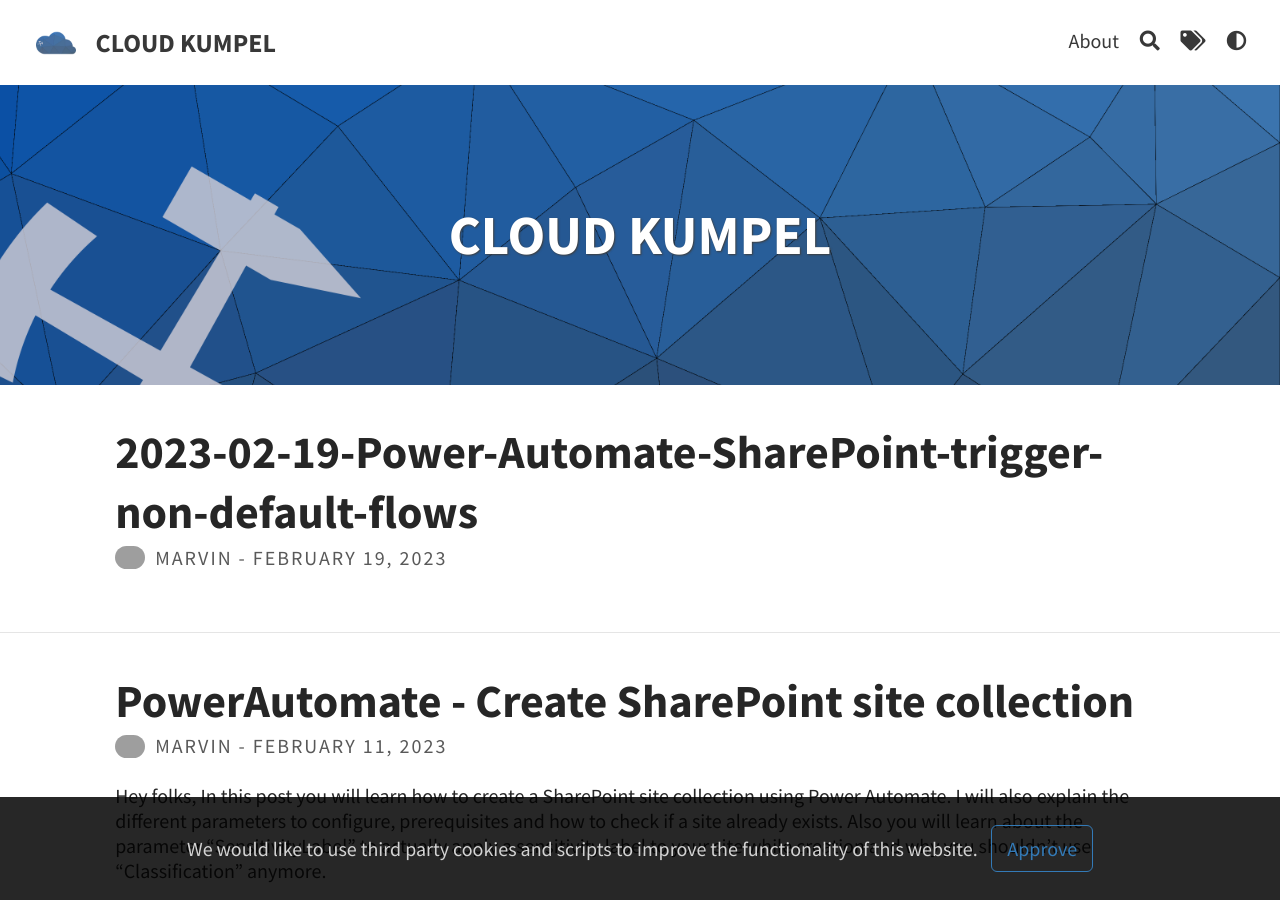
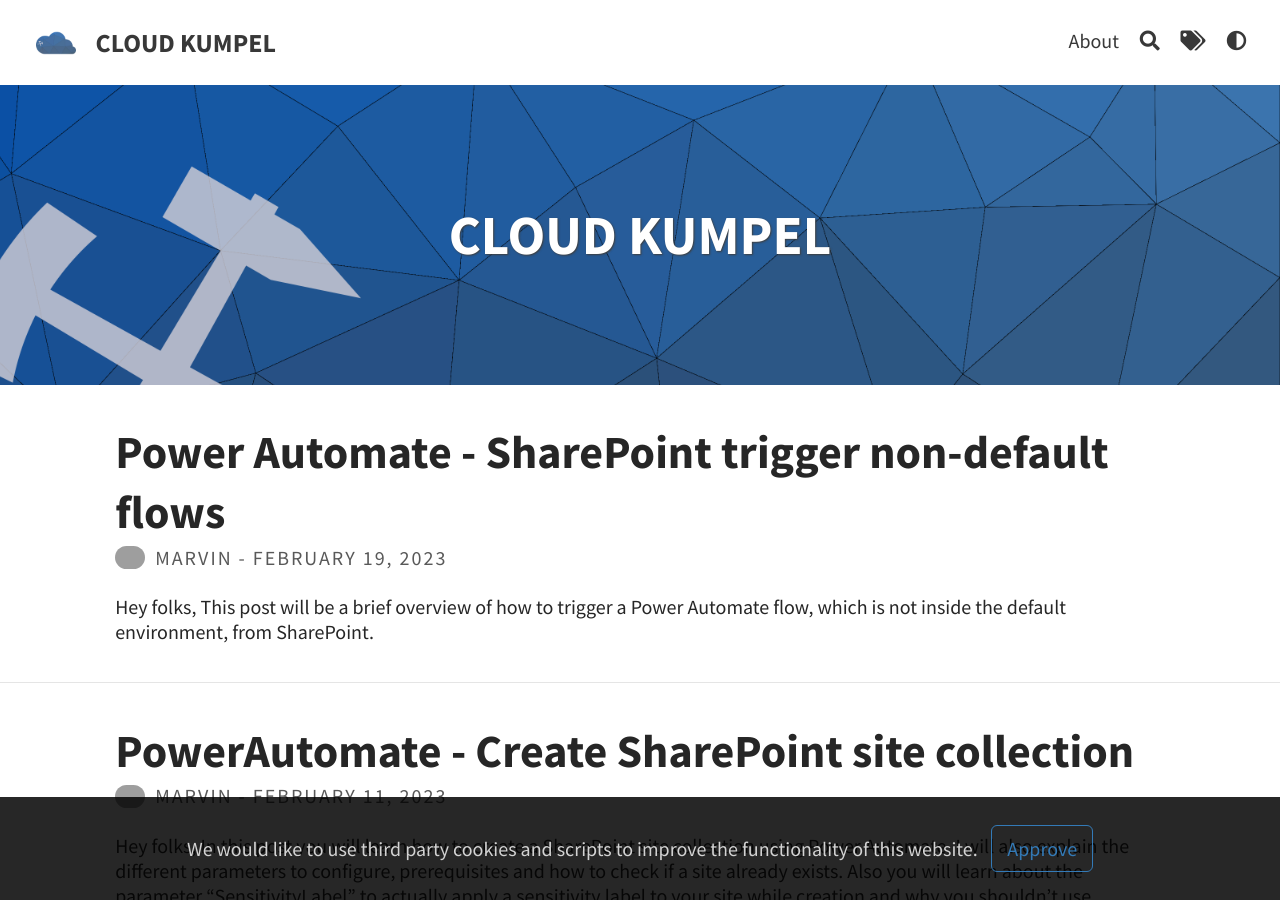
Before and after one commit to Cloud-Kumpel/CloudKumpel, a Jekyll site: the page built from index.html, in a window 1280 px wide and 900 px high. Built offline with Jekyll 4.4.1, drawn with Linux system fonts in a browser that asks for light colours; the list of posts is cut into pages by our own code; some of the changed lines change nothing that is shown; grey boxes are pictures that could not be loaded.

Commit message:
Update from Forestry.io marvin.bangert@outlook.de updated _posts/2023-02-19-power-automate-sharepoint-trigger-non-default-flows.md

```diff
--- a/_posts/2023-02-19-power-automate-sharepoint-trigger-non-default-flows.md
+++ b/_posts/2023-02-19-power-automate-sharepoint-trigger-non-default-flows.md
@@ -3,14 +3,122 @@
 feature-img: assets/img/posts/2023-02-02/header-image.png
 author: MarvinBangert
 excerpt_separator: "<!--more-->"
-title: 2023-02-19-Power-Automate-SharePoint-trigger-non-default-flows
+title: Power Automate - SharePoint trigger non-default flows
 date: 2023-02-19T04:00:00+01:00
 tags:
 - Quick Tip
 - SharePoint
 - Power Automate
-description: This post will be a short overview of how to trigger a Power Automate
+description: This post will be a brief overview of how to trigger a Power Automate
   flow, which is not inside the default environment, from SharePoint.
 keywords: []
 
 ---
+Hey folks,
+
+This post will be a brief overview of how to trigger a Power Automate flow, which is not inside the default environment, from SharePoint.
+
+<!--more-->
+
+As you may have noticed, if you create a flow using the SharePoint triggers "For a selected item" or "For a selected file" within a non-default environment, you cannot find it within the "Automate" option inside a SharePoint list or library.
+
+![](assets/img/posts/2023-02-19/2023-02-19-01.png)
+
+When hovering over / clicking on "Automate", in the background the method "SyncFlowInstances" is triggered and returns a list of flow instances from the default environment, attached to the list and available by the current user.
+
+But as flows from other environments are not returned (yet?), we need to use a workaround:
+
+1. Create a SharePoint text column
+
+   ![](assets/img/posts/2023-02-19/2023-02-19-02.png)
+2. Format the column
+
+   ![](assets/img/posts/2023-02-19/2023-02-19-03.png)
+3. Switch to "Advanced mode" and add the following code
+
+   ![](assets/img/posts/2023-02-19/2023-02-19-04.png)
+
+       {
+           "$schema": "https://developer.microsoft.com/json-schemas/sp/v2/column-formatting.schema.json",
+           "elmType": "button",
+           "customRowAction": {
+               "action": "executeFlow",
+               "actionParams": "{\"id\": \"<Flow ID>\"}"
+           },
+           "attributes": {
+               "class": "ms-fontColor-themePrimary ms-fontColor-themeDarker--hover"
+           },
+           "style": {
+               "border": "none",
+               "background-color": "transparent",
+               "cursor": "pointer"
+           },
+           "children": [
+               {
+                   "elmType": "span",
+                   "attributes": {
+                       "iconName": "Flow"
+                   },
+                   "style": {
+                       "padding-right": "6px"
+                   }
+               },
+               {
+                   "elmType": "span",
+                   "txtContent": "<Display Name>"
+               }
+           ]
+       }
+
+  Using the action "executeFlow" and the parameter of the Flow ID, we are able to trigger a flow.
+
+4. Open Power Automate, click on "the three dots" - "Export" - "Get flow identifier" and copy the the flow identifier.
+
+   ![](assets/img/posts/2023-02-19/2023-02-19-05.png)
+5. Now replace the <Flow ID> with the flow identifier:
+
+       {
+           "$schema": "https://developer.microsoft.com/json-schemas/sp/v2/column-formatting.schema.json",
+           "elmType": "button",
+           "customRowAction": {
+               "action": "executeFlow",
+               "actionParams": "{\"id\": \"v1/00000000-0000-0000-0000-000000000000/00000000-0000-0000-0000-000000000000\"}"
+           },
+           "attributes": {
+               "class": "ms-fontColor-themePrimary ms-fontColor-themeDarker--hover"
+           },
+           "style": {
+               "border": "none",
+               "background-color": "transparent",
+               "cursor": "pointer"
+           },
+           "children": [
+               {
+                   "elmType": "span",
+                   "attributes": {
+                       "iconName": "Flow"
+                   },
+                   "style": {
+                       "padding-right": "6px"
+                   }
+               },
+               {
+                   "elmType": "span",
+                   "txtContent": "Start flow"
+               }
+           ]
+       }
+
+  You can also replace the "<Display Name>" value to change Display Name visible inside the list:
+
+![](assets/img/posts/2023-02-19/2023-02-19-06.png)
+
+6. Clicking on the item will open the "Run flow" dialog and you are able to trigger the flow:
+
+   ![](assets/img/posts/2023-02-19/2023-02-19-07.png)
+
+Thanks for reading, I hope you liked it and it will help you!
+
+[Glück auf](https://en.wikipedia.org/wiki/Gl%C3%BCck_auf)
+
+Marvin
```
